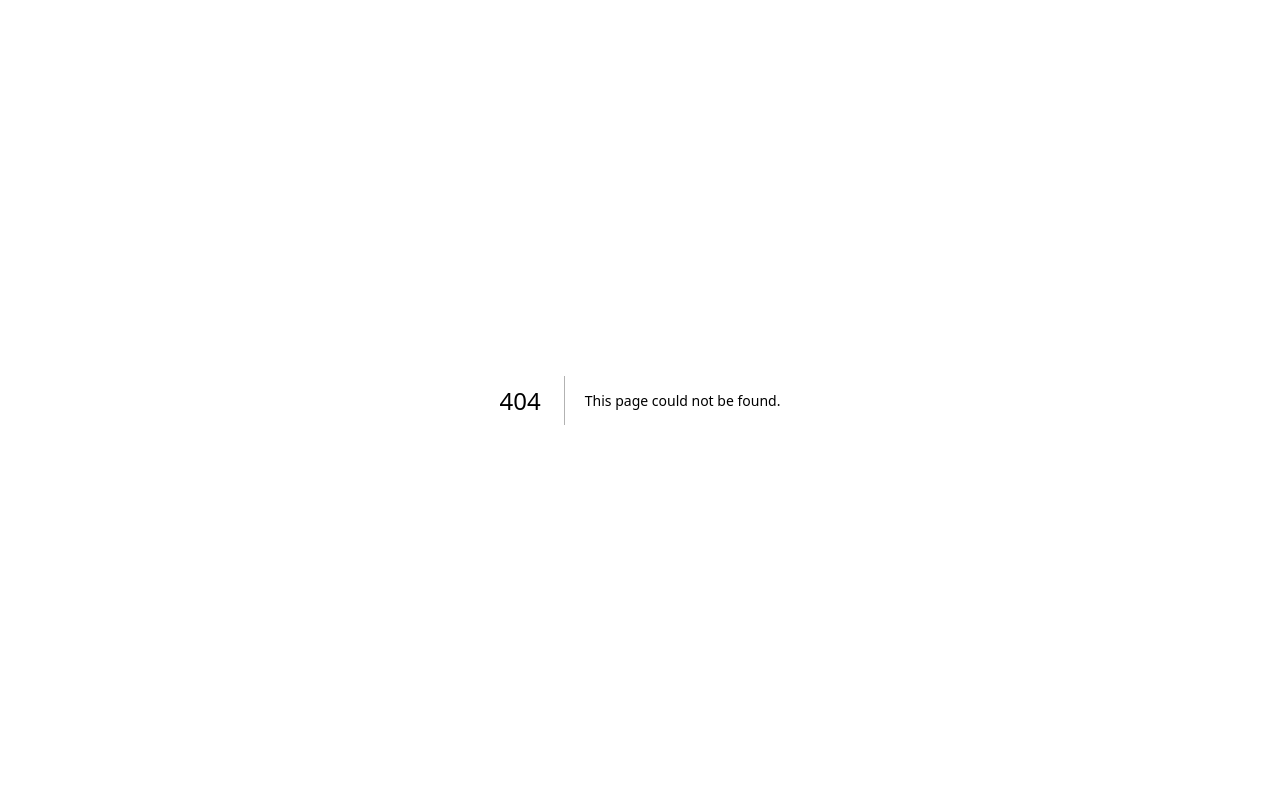
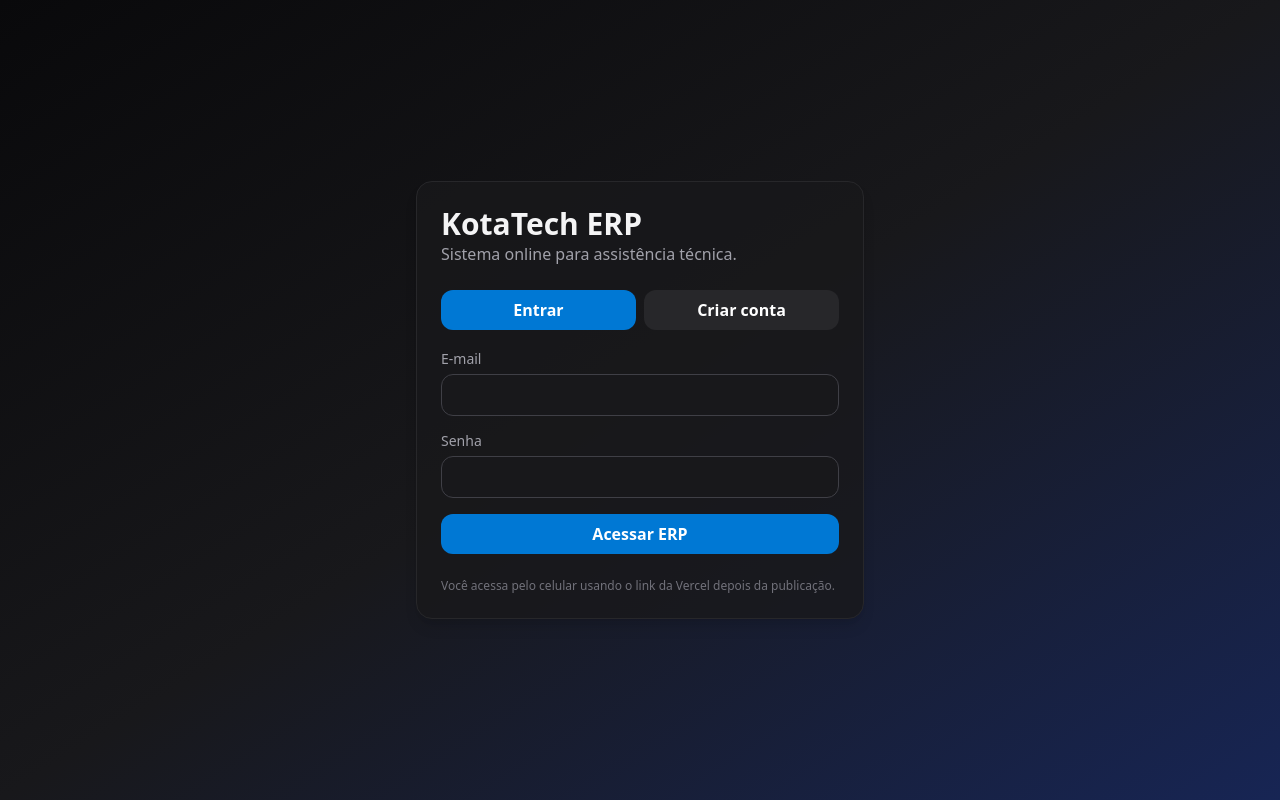
Before and after one commit to KotaGx017/Kota-Tech-ERP, a Next.js app: page /login in a window 1280 px wide. Before the commit this address had no page. Built offline with nearby package versions, Linux system fonts and the light colour scheme.

Commit message:
Add files via upload

```diff
--- /dev/null
+++ b/app/login/page.tsx
@@ -0,0 +1,70 @@
+"use client";
+
+import { useState } from "react";
+import { supabase, supabaseConfigured } from "@/lib/supabase";
+
+export default function LoginPage() {
+  const [email, setEmail] = useState("");
+  const [password, setPassword] = useState("");
+  const [mode, setMode] = useState<"login" | "signup">("login");
+  const [message, setMessage] = useState("");
+
+  async function submit() {
+    setMessage("");
+
+    if (!supabaseConfigured) {
+      setMessage("Configure o .env.local com as chaves do Supabase.");
+      return;
+    }
+
+    const result = mode === "login"
+      ? await supabase.auth.signInWithPassword({ email, password })
+      : await supabase.auth.signUp({ email, password });
+
+    if (result.error) {
+      setMessage(result.error.message);
+      return;
+    }
+
+    if (mode === "signup") {
+      setMessage("Conta criada. Se o Supabase pedir confirmação, verifique seu e-mail.");
+      return;
+    }
+
+    window.location.href = "/dashboard";
+  }
+
+  return (
+    <main className="min-h-screen flex items-center justify-center p-4 bg-gradient-to-br from-zinc-950 via-zinc-900 to-blue-950">
+      <section className="card p-6 w-full max-w-md">
+        <h1 className="text-3xl font-black">KotaTech ERP</h1>
+        <p className="text-zinc-400 mb-6">Sistema online para assistência técnica.</p>
+
+        <div className="grid grid-cols-2 gap-2 mb-4">
+          <button onClick={() => setMode("login")} className={mode === "login" ? "btn-primary" : "btn-secondary"}>Entrar</button>
+          <button onClick={() => setMode("signup")} className={mode === "signup" ? "btn-primary" : "btn-secondary"}>Criar conta</button>
+        </div>
+
+        <label className="block mb-3">
+          <span className="text-sm text-zinc-400">E-mail</span>
+          <input value={email} onChange={(e) => setEmail(e.target.value)} type="email" className="w-full mt-1" />
+        </label>
+
+        <label className="block mb-4">
+          <span className="text-sm text-zinc-400">Senha</span>
+          <input value={password} onChange={(e) => setPassword(e.target.value)} type="password" className="w-full mt-1" />
+        </label>
+
+        <button onClick={submit} className="btn-primary w-full">
+          {mode === "login" ? "Acessar ERP" : "Criar conta grátis"}
+        </button>
+
+        {message && <p className="mt-4 text-sm text-yellow-300">{message}</p>}
+
+        <p className="text-xs text-zinc-500 mt-6">
+          Você acessa pelo celular usando o link da Vercel depois da publicação.
+        </p>
+      </section>
+    </main>
+  );
+}
```
